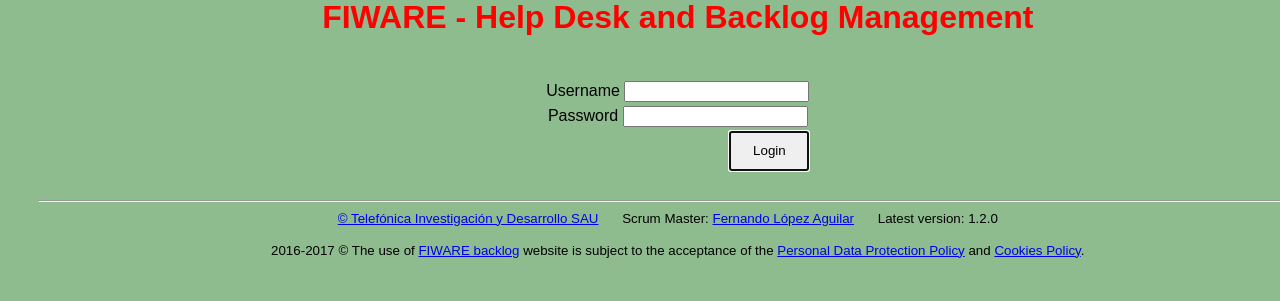
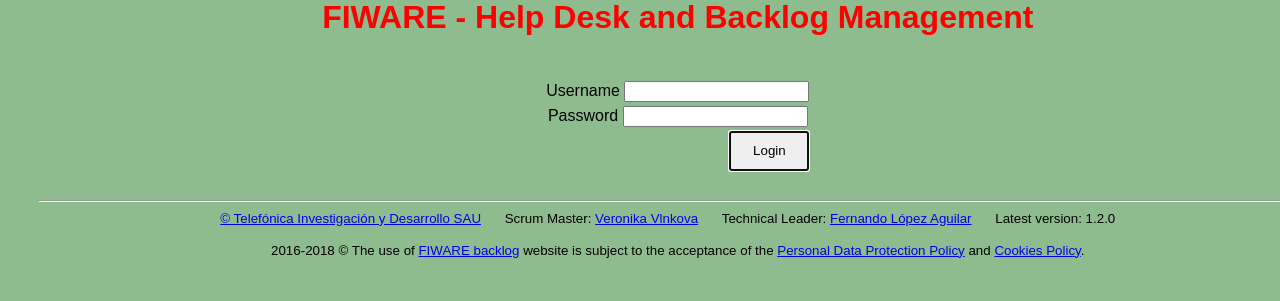
Before and after one commit to flopezag/fiware-backlog, a Python web app: template app/templates/login.html in a window 1280 px wide; the page is wider, and only the part inside the window is pictured. Shown: the part 249-550 px from the top of that part. Run offline with Jinja, Linux system fonts and the light colour scheme; the template is opened without the code that fills it: most values are stand-ins (such as "Sample title", 1, 10 or a date in 2020); form fields are guessed from the names that the template uses.

Commit message:
Update footer of the service

```diff
--- a/app/templates/login.html
+++ b/app/templates/login.html
@@ -51,7 +51,12 @@
                     </small>
                 <li>
                     <small>
-                    Scrum Master: <a href="mailto:fernando.lopez@fiware.org" class="active">Fernando López Aguilar</a>
+                    Scrum Master: <a href="mailto:veronika.vlnkova@fiware.org" class="active">Veronika Vlnkova</a>
+                    </small>
+                </li>
+                <li>
+                    <small>
+                    Technical Leader: <a href="mailto:fernando.lopez@fiware.org" class="active">Fernando López Aguilar</a>
                     </small>
                 </li>
                 <li>
@@ -61,7 +66,7 @@
                 </li>
             </ul>
             <small>
-                2016-2017 © The use of <a href="/">FIWARE backlog</a> website is subject to the acceptance of the <a href="http://forge.fiware.org/plugins/mediawiki/wiki/fiware/index.php/FIWARE_Privacy_Policy" target="a_blank">Personal Data Protection Policy</a> and <a href="http://forge.fiware.org/plugins/mediawiki/wiki/fiware/index.php/Cookies_Policy_FIWARE" target="a_blank">Cookies Policy</a>.
+                2016-2018 © The use of <a href="/">FIWARE backlog</a> website is subject to the acceptance of the <a href="http://forge.fiware.org/plugins/mediawiki/wiki/fiware/index.php/FIWARE_Privacy_Policy" target="a_blank">Personal Data Protection Policy</a> and <a href="http://forge.fiware.org/plugins/mediawiki/wiki/fiware/index.php/Cookies_Policy_FIWARE" target="a_blank">Cookies Policy</a>.
             </small>
         </nav>
     </footer>
```
Also changed, not shown: app/templates/layout.html (+7 -2 lines).
